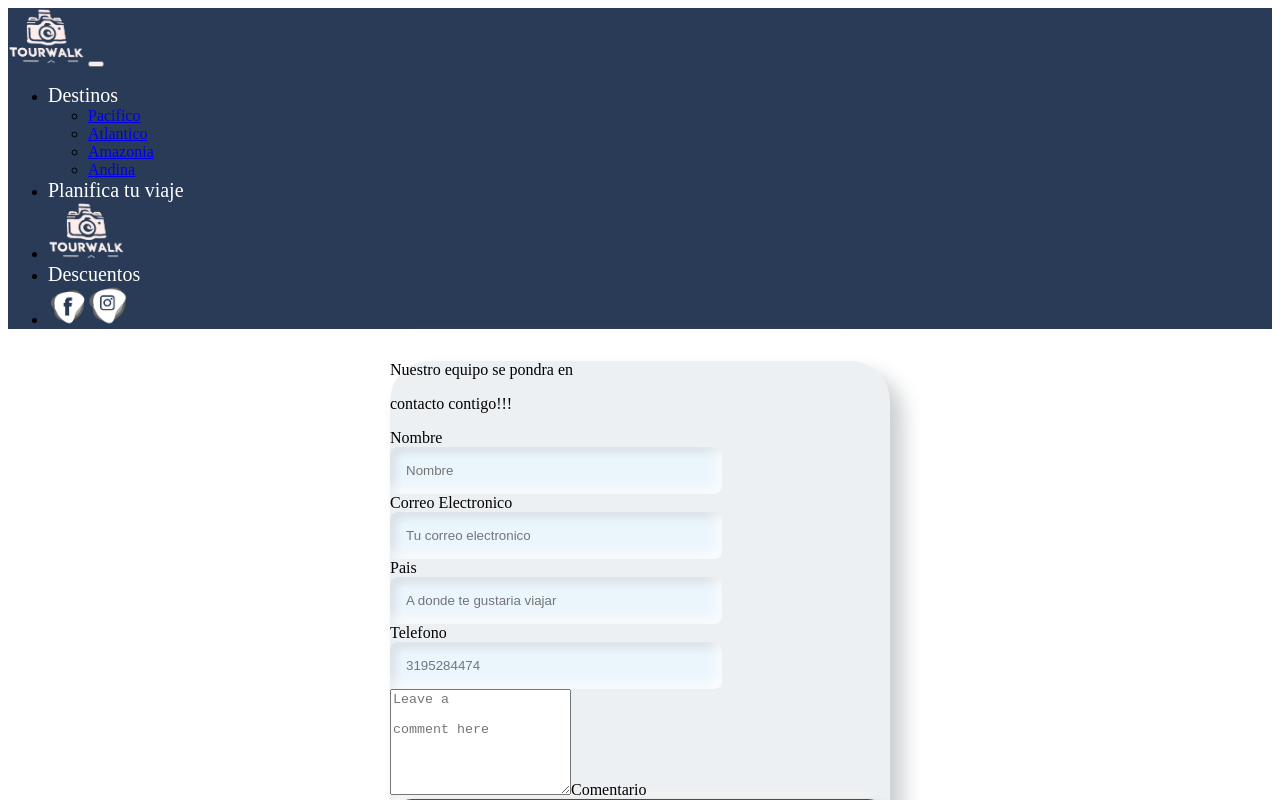
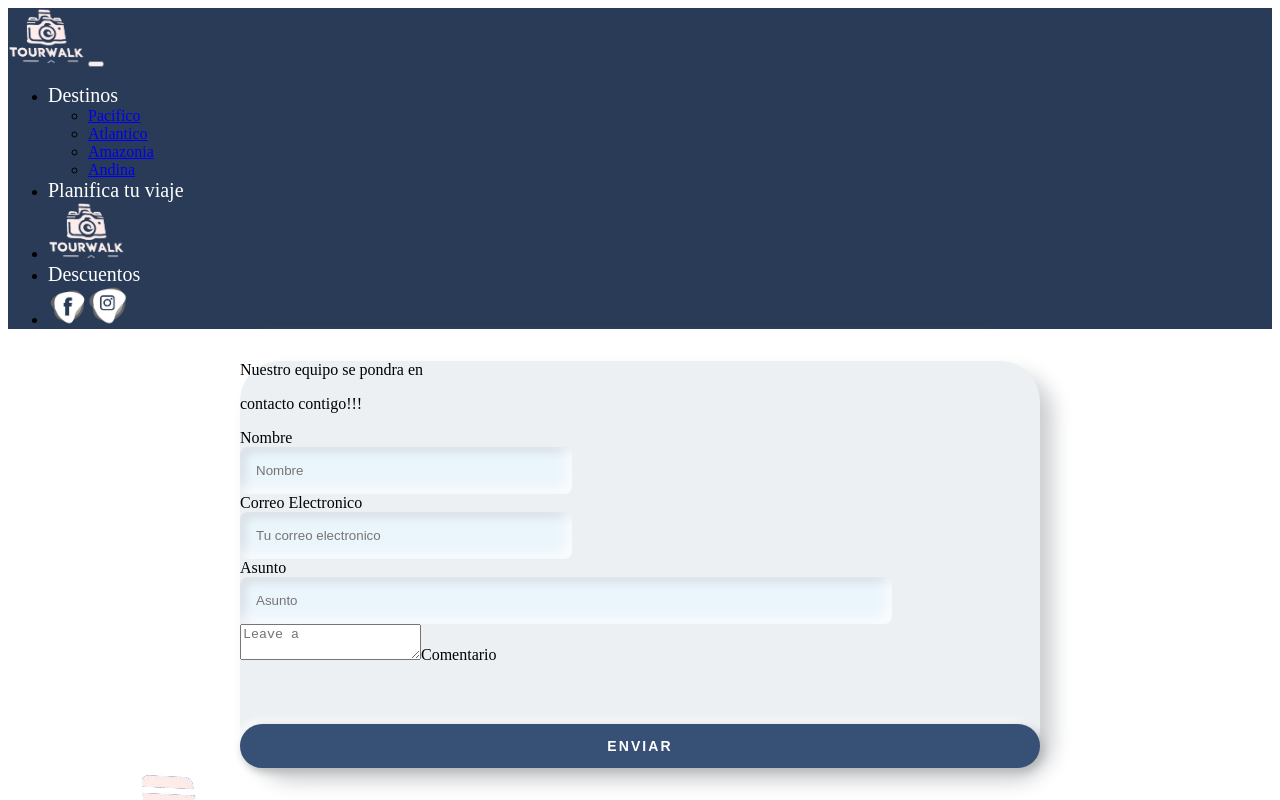
Before and after one commit to dallana-bastidas/tourWalk_angular, an Angular app in the folder frontendTourWalk/: page /contacto in a window 1280 px wide. Shown: the top 800 px of the page. Built offline with nearby package versions, Linux system fonts and the light colour scheme.

Commit message:
ingreso con barra corregida

```diff
--- a/frontendTourWalk/src/app/components/contacto/contacto.component.css
+++ b/frontendTourWalk/src/app/components/contacto/contacto.component.css
@@ -1,5 +1,5 @@
 .custom-form {
-  min-width: 500px;
+  min-width: 800px;
   max-width: 400px;
   background: rgba(255, 255, 255, 0.15);
   margin: auto;
@@ -42,3 +42,8 @@
   box-shadow: 3px 3px 8px #b1b1b1, -3px -3px 8px #ffffff;
   cursor: pointer;
 }
+
+.comentario{
+    height: 100px;
+    width: 620px;
+}
--- a/frontendTourWalk/src/app/components/contacto/contacto.component.html
+++ b/frontendTourWalk/src/app/components/contacto/contacto.component.html
@@ -2,7 +2,7 @@
     <section class="fondo contenedor container">
 
         <form [formGroup]="fromContacto" (ngSubmit)="solicitarContacto()">
-            <div class="d-flex justify-content-center align-items-center p-3 rounded-2">
+            <div class="d-flex justify-content-center align-items-center  p-3 rounded-2">
                 <div class="contenedor2  w-50 d-flex flex-column
             justify-content-center align-items-center ">
 
@@ -11,6 +11,7 @@
                     </p>
                     <p class="frase d-flex justify-content-center fw-bold "> contacto contigo!!!</p>
 
+                    <div class="d-flex gap-4 d-flex justify-content-center">
                         <div class="mb-3 ">
                             <label for="formGroupExampleInput" class="nombre form-label fw-bold mb-0 ">Nombre</label>
                             <input type="text" class="formulario form-control " id="" placeholder="Nombre"
@@ -22,28 +23,22 @@
                             <input type="text" class="formulario form-control" id="" placeholder="Tu correo electronico"
                                 formControlName="correoElectronico">
                         </div>
-
-
-                    <div class="mb-3">
-                        <label for="formGroupExampleInput" class="nombre form-label fw-bold mb-0 ">Pais</label>
-                        <input type="text" class="formulario form-control " id=""
-                            placeholder="A donde te gustaria viajar" formControlName="pais">
                     </div>
 
-                    <div class="mb-3">
-                        <label for="formGroupExampleInput2" class="nombre form-label fw-bold mb-0">Telefono</label>
-                        <input type="text" class="formulario form-control" id="" placeholder="3195284474"
-                            formControlName="telefono">
+                    <div class="form-group ">
+                        <label for="name" class="fw-bold mb-0 h-50 ">Asunto</label>
+                        <input type="text" class="form-control" name="subject" id="subject" required
+                            style="width: 620px;" placeholder="Asunto" formControlName="asunto">
                     </div>
 
-                    <div class="comentario form-floating">
+                    <div class="comentario form-floating mt-4">
+
                         <textarea class="form-control" placeholder="Leave a
-                        comment here" id="txt-mensaje" name="txt-mensaje" style="height: 100px"
-                            formControlName="comentario"></textarea>
+                        comment here" id="txt-mensaje" name="txt-mensaje" formControlName="comentario"></textarea>
                         <label for="floatingTextarea2">Comentario</label>
                     </div>
 
-                    <button class="boton btn btn-secondary me-md-2 m-3 " type="submit">Inicio sesion</button>
+                    <button class="boton btn btn-secondary me-md-2 m-3 " type="submit">Enviar</button>
 
                 </div>
             </div>
--- a/frontendTourWalk/src/app/components/contacto/contacto.component.ts
+++ b/frontendTourWalk/src/app/components/contacto/contacto.component.ts
@@ -22,8 +22,7 @@ export class ContactoComponent {
         this.fromContacto = this.fb.group({
             nombre: ['', Validators.required],
             correoElectronico: ['', [Validators.required, Validators.pattern(this.regexEmail)]],
-            pais: ['', Validators.required],
-            telefono: ['', Validators.required],
+            asunto: ['', Validators.required],
             comentario: ['', Validators.required],
         });
     }
--- a/frontendTourWalk/src/app/components/destinos/destinos.component.html
+++ b/frontendTourWalk/src/app/components/destinos/destinos.component.html
@@ -1,4 +1,7 @@
-<img src="/assets/img/mapas-guias/pacifico.png" alt="">
-<img src="/assets/img/mapas-guias/atlantico.png" alt="">
-<img src="/assets/img/mapas-guias/andina.png">
-<!-- <img src="/assets/img/mapas-guias/amazonia1.png" alt=""> -->
+<div class="mb-5">
+    <img src="/assets/img/mapas-guias/pacifico.png" alt="">
+    <img src="/assets/img/mapas-guias/atlantico.png" alt="">
+    <img src="/assets/img/mapas-guias/andina.png">
+    <!-- <img src="/assets/img/mapas-guias/amazonia1.png" alt=""> -->
+
+</div>
--- a/frontendTourWalk/src/app/components/footer/footer.component.html
+++ b/frontendTourWalk/src/app/components/footer/footer.component.html
@@ -1,4 +1,4 @@
-<footer class="navbar navbar-expand-lg opacity-75 fixed-bottom">
+<footer class="navbar navbar-expand-lg opacity-75">
     <div class="container-fluid">
         <div class="d-flex justify-content-around align-items-center w-100">
             <div>
--- a/frontendTourWalk/src/app/components/login/login.component.html
+++ b/frontendTourWalk/src/app/components/login/login.component.html
@@ -1,4 +1,4 @@
-<form class="custom-form" [formGroup]="formLogin" (ngSubmit)="loginUsuarioSistema()">
+<form class="custom-form mb-5" [formGroup]="formLogin" (ngSubmit)="loginUsuarioSistema()">
     <div class="mb-3">
         <label for="exampleInputEmail1" class="form-label login">Login</label>
         <input type="email" class="form-control" id="exampleInputEmail1" formControlName="email" placeholder="Email" required="required" />
```
Also changed, not shown: 1 other file (tests, documents, lock files or other folders). Lines whose indentation alone changed are shown as unchanged.
